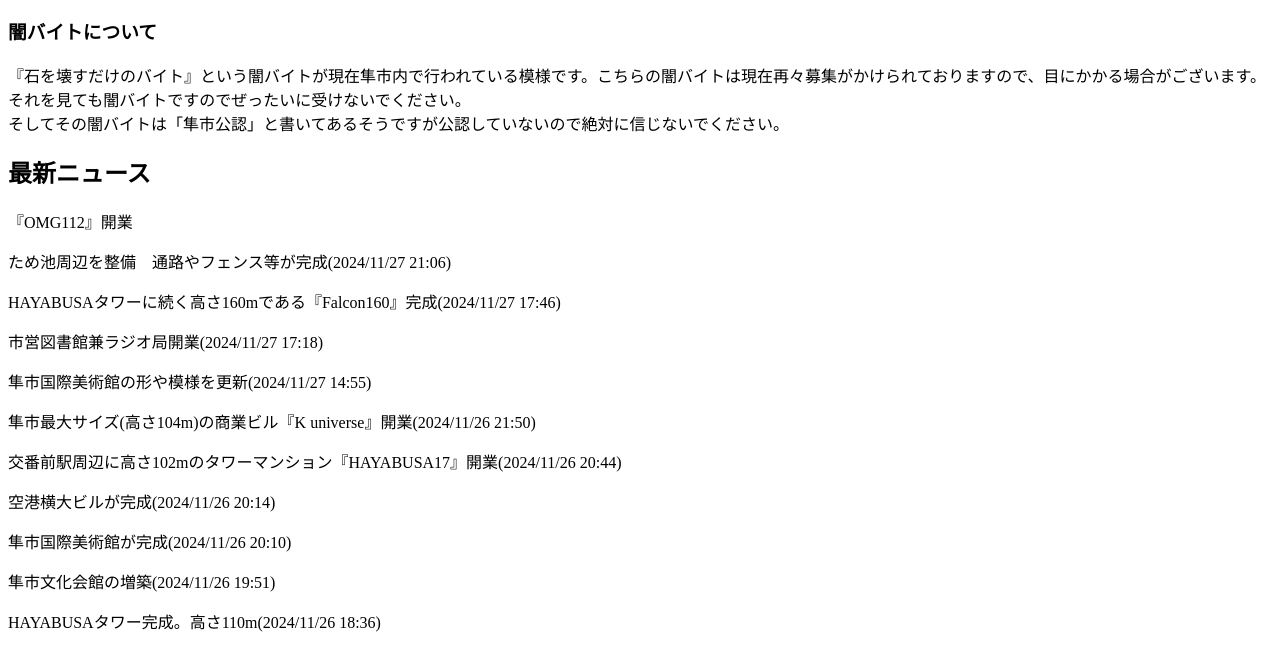
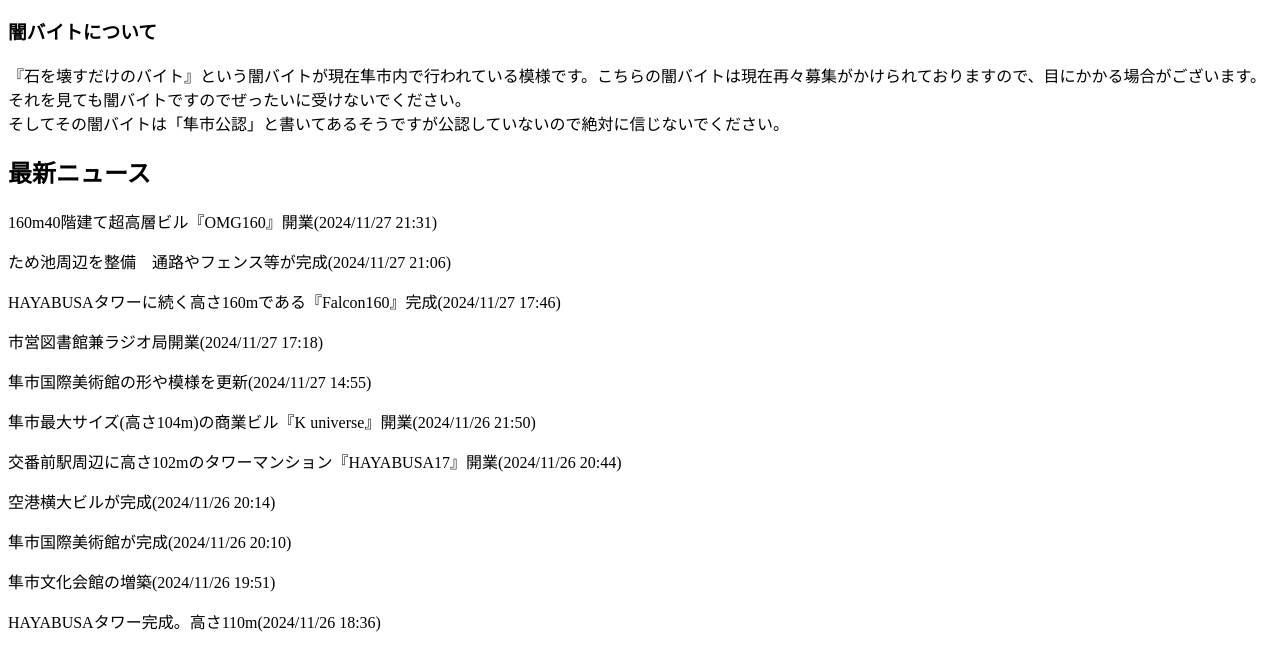
Before and after one commit to marimesyosinsya/HAYABUSACITY, a plain HTML site: page index.html in a window 1280 px wide. Shown: the part 127-773 px from the top of the page. Drawn offline with Linux system fonts and the light colour scheme.

Commit message:
Update index.html

```diff
--- a/index.html
+++ b/index.html
@@ -25,7 +25,7 @@
         <section>
             <h2>最新ニュース</h2>
             <article>
-                <p>『OMG112』開業</p>
+                <p>160m40階建て超高層ビル『OMG160』開業(2024/11/27 21:31)</p>
             <article>
                 <p>ため池周辺を整備　通路やフェンス等が完成(2024/11/27 21:06)</p>
             </article>
```
